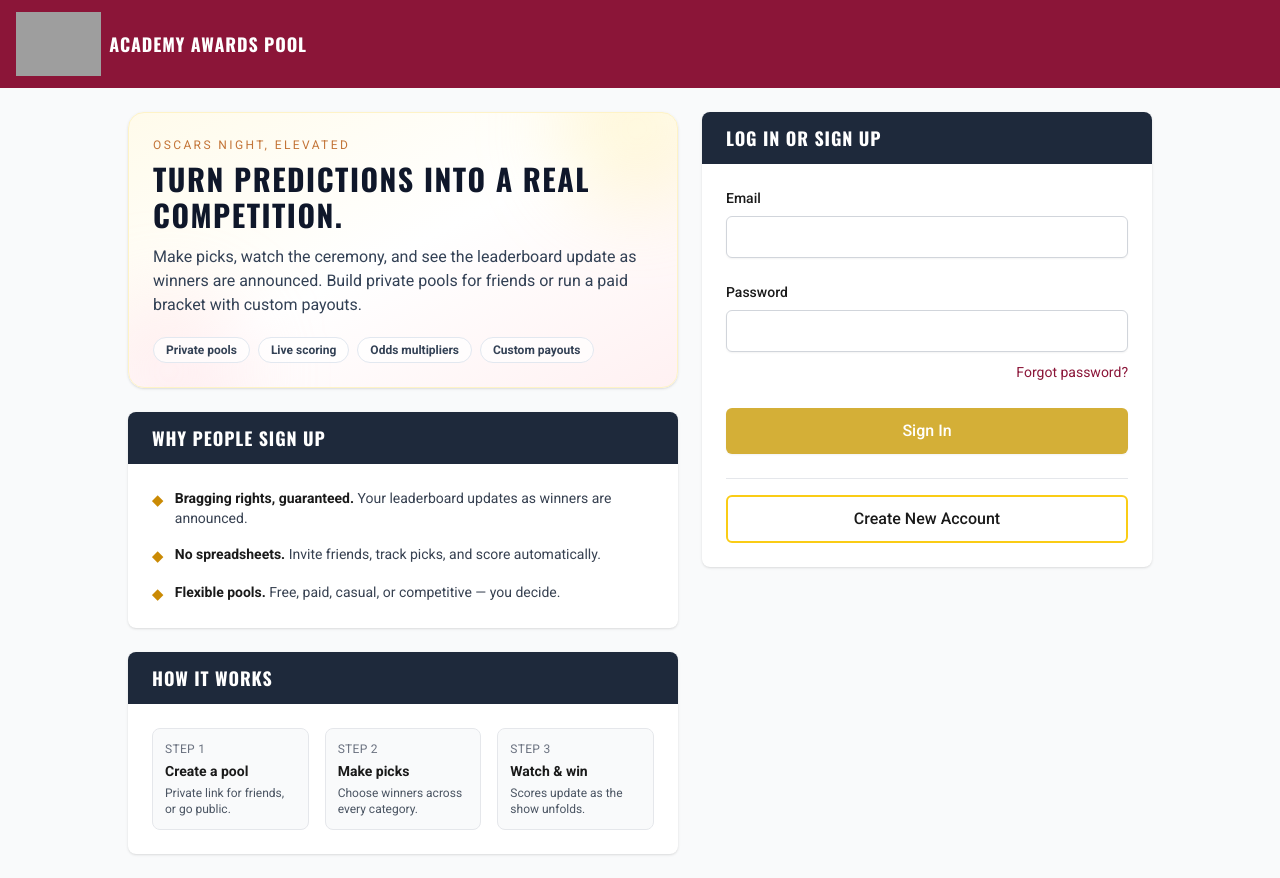
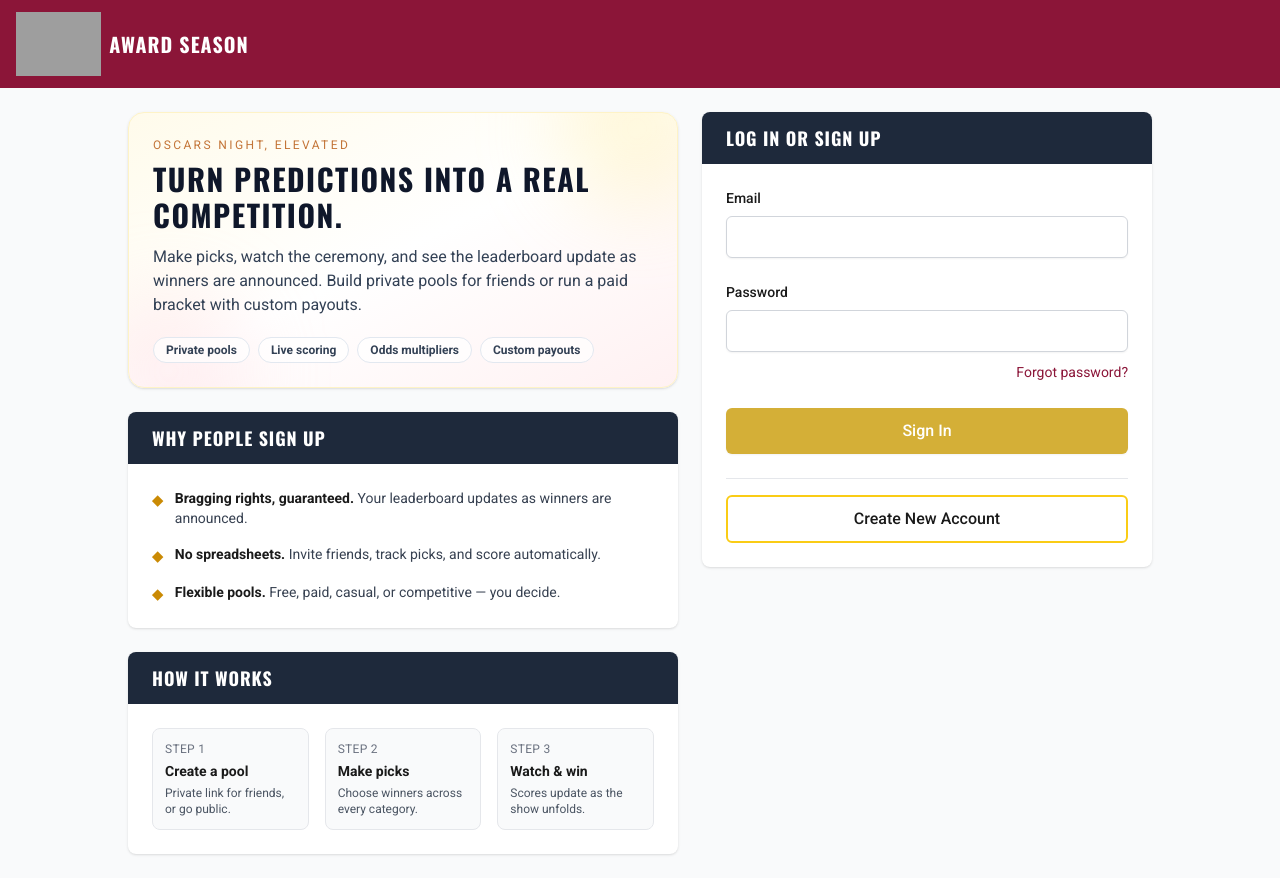
Before and after one commit to koalarick/awardseason, a React (Vite) app in the folder frontend/: page /login in a window 1280 px wide. Built offline with nearby package versions, Linux system fonts and the light colour scheme; no server answers; grey boxes are pictures that could not be loaded.

Commit message:
change name to award season

```diff
--- a/frontend/index.html
+++ b/frontend/index.html
@@ -4,7 +4,26 @@
     <meta charset="UTF-8" />
     <link rel="icon" type="image/png" href="/images/logo.png" />
     <meta name="viewport" content="width=device-width, initial-scale=1.0" />
-    <title>Academy Awards Pool</title>
+    <title>Award Season</title>
+    <meta
+      name="description"
+      content="Award Season is a fun, easy way to create and manage your awards pool."
+    />
+    <meta property="og:site_name" content="Award Season" />
+    <meta property="og:title" content="Award Season" />
+    <meta
+      property="og:description"
+      content="Award Season is a fun, easy way to create and manage your awards pool."
+    />
+    <meta property="og:type" content="website" />
+    <meta property="og:image" content="/images/logo.png" />
+    <meta name="twitter:card" content="summary" />
+    <meta name="twitter:title" content="Award Season" />
+    <meta
+      name="twitter:description"
+      content="Award Season is a fun, easy way to create and manage your awards pool."
+    />
+    <meta name="twitter:image" content="/images/logo.png" />
     <style>
       @import url('https://fonts.googleapis.com/css2?family=Oswald:wght@300;400;500;600;700&family=Roboto:wght@300;400;500;700&display=swap');
 
--- a/frontend/src/pages/Dashboard.tsx
+++ b/frontend/src/pages/Dashboard.tsx
@@ -561,9 +561,9 @@ export default function Dashboard() {
             className="flex items-center gap-2 flex-shrink-0 hover:opacity-90 transition-opacity touch-manipulation focus:outline-none focus:ring-2 focus:ring-yellow-300 focus:ring-offset-2 focus:ring-offset-red-600 rounded"
             aria-label="Go to home"
           >
-            <img src="/images/logo.png" alt="Academy Awards Pool" className="h-16 w-auto" />
-            <span className="hidden sm:inline oscars-font text-base sm:text-lg font-bold">
-              ACADEMY AWARDS POOL
+            <img src="/images/logo.png" alt="Award Season" className="h-16 w-auto" />
+            <span className="hidden sm:inline oscars-font text-lg sm:text-xl font-bold">
+              AWARD SEASON
             </span>
           </button>
 
--- a/frontend/src/pages/ForgotPassword.tsx
+++ b/frontend/src/pages/ForgotPassword.tsx
@@ -23,9 +23,9 @@ export default function ForgotPassword() {
       <header className="sticky top-0 oscars-red text-white py-3 px-4 z-40">
         <div className="max-w-7xl mx-auto flex items-center justify-start gap-3">
           <div className="flex items-center gap-2 flex-shrink-0">
-            <img src="/images/logo.png" alt="Academy Awards Pool" className="h-16 w-auto" />
-            <span className="hidden sm:inline oscars-font text-base sm:text-lg font-bold">
-              ACADEMY AWARDS POOL
+            <img src="/images/logo.png" alt="Award Season" className="h-16 w-auto" />
+            <span className="hidden sm:inline oscars-font text-lg sm:text-xl font-bold">
+              AWARD SEASON
             </span>
           </div>
         </div>
--- a/frontend/src/pages/GlobalWinners.tsx
+++ b/frontend/src/pages/GlobalWinners.tsx
@@ -251,9 +251,9 @@ export default function GlobalWinners() {
             className="flex items-center gap-2 flex-shrink-0 hover:opacity-90 transition-opacity touch-manipulation focus:outline-none focus:ring-2 focus:ring-yellow-300 focus:ring-offset-2 focus:ring-offset-red-600 rounded"
             aria-label="Go to home"
           >
-            <img src="/images/logo.png" alt="Academy Awards Pool" className="h-16 w-auto" />
-            <span className="hidden sm:inline oscars-font text-base sm:text-lg font-bold">
-              ACADEMY AWARDS POOL
+            <img src="/images/logo.png" alt="Award Season" className="h-16 w-auto" />
+            <span className="hidden sm:inline oscars-font text-lg sm:text-xl font-bold">
+              AWARD SEASON
             </span>
           </button>
 
--- a/frontend/src/pages/Login.tsx
+++ b/frontend/src/pages/Login.tsx
@@ -27,9 +27,9 @@ export default function Login() {
         <div className="max-w-7xl mx-auto flex items-center justify-start gap-3">
           {/* Logo - Left aligned */}
           <div className="flex items-center gap-2 flex-shrink-0">
-            <img src="/images/logo.png" alt="Academy Awards Pool" className="h-16 w-auto" />
-            <span className="hidden sm:inline oscars-font text-base sm:text-lg font-bold">
-              ACADEMY AWARDS POOL
+            <img src="/images/logo.png" alt="Award Season" className="h-16 w-auto" />
+            <span className="hidden sm:inline oscars-font text-lg sm:text-xl font-bold">
+              AWARD SEASON
             </span>
           </div>
         </div>
--- a/frontend/src/pages/NomineeMetadata.tsx
+++ b/frontend/src/pages/NomineeMetadata.tsx
@@ -215,9 +215,9 @@ export default function NomineeMetadata() {
             className="flex items-center gap-2 flex-shrink-0 hover:opacity-90 transition-opacity touch-manipulation focus:outline-none focus:ring-2 focus:ring-yellow-300 focus:ring-offset-2 focus:ring-offset-red-600 rounded"
             aria-label="Go to home"
           >
-            <img src="/images/logo.png" alt="Academy Awards Pool" className="h-16 w-auto" />
-            <span className="hidden sm:inline oscars-font text-base sm:text-lg font-bold">
-              ACADEMY AWARDS POOL
+            <img src="/images/logo.png" alt="Award Season" className="h-16 w-auto" />
+            <span className="hidden sm:inline oscars-font text-lg sm:text-xl font-bold">
+              AWARD SEASON
             </span>
           </button>
 
--- a/frontend/src/pages/PoolDetail.tsx
+++ b/frontend/src/pages/PoolDetail.tsx
@@ -2930,9 +2930,9 @@ export default function PoolDetail() {
             className="flex items-center gap-2 flex-shrink-0 hover:opacity-90 transition-opacity touch-manipulation focus:outline-none focus:ring-2 focus:ring-yellow-300 focus:ring-offset-2 focus:ring-offset-red-600 rounded"
             aria-label="Go to home"
           >
-            <img src="/images/logo.png" alt="Academy Awards Pool" className="h-16 w-auto" />
-            <span className="hidden sm:inline oscars-font text-base sm:text-lg font-bold">
-              ACADEMY AWARDS POOL
+            <img src="/images/logo.png" alt="Award Season" className="h-16 w-auto" />
+            <span className="hidden sm:inline oscars-font text-lg sm:text-xl font-bold">
+              AWARD SEASON
             </span>
           </button>
 
--- a/frontend/src/pages/PoolEdit.tsx
+++ b/frontend/src/pages/PoolEdit.tsx
@@ -895,9 +895,9 @@ export default function PoolEdit() {
             className="flex items-center gap-2 flex-shrink-0 hover:opacity-90 transition-opacity touch-manipulation focus:outline-none focus:ring-2 focus:ring-yellow-300 focus:ring-offset-2 focus:ring-offset-red-600 rounded"
             aria-label="Go to home"
           >
-            <img src="/images/logo.png" alt="Academy Awards Pool" className="h-16 w-auto" />
-            <span className="hidden sm:inline oscars-font text-base sm:text-lg font-bold">
-              ACADEMY AWARDS POOL
+            <img src="/images/logo.png" alt="Award Season" className="h-16 w-auto" />
+            <span className="hidden sm:inline oscars-font text-lg sm:text-xl font-bold">
+              AWARD SEASON
             </span>
           </button>
 
--- a/frontend/src/pages/PoolInvite.tsx
+++ b/frontend/src/pages/PoolInvite.tsx
@@ -174,9 +174,9 @@ export default function PoolInvite() {
             className="flex items-center gap-2 flex-shrink-0 hover:opacity-90 transition-opacity touch-manipulation focus:outline-none focus:ring-2 focus:ring-yellow-300 focus:ring-offset-2 focus:ring-offset-red-600 rounded"
             aria-label="Go to home"
           >
-            <img src="/images/logo.png" alt="Academy Awards Pool" className="h-16 w-auto" />
-            <span className="hidden sm:inline oscars-font text-base sm:text-lg font-bold">
-              ACADEMY AWARDS POOL
+            <img src="/images/logo.png" alt="Award Season" className="h-16 w-auto" />
+            <span className="hidden sm:inline oscars-font text-lg sm:text-xl font-bold">
+              AWARD SEASON
             </span>
           </Link>
 
--- a/frontend/src/pages/ResetPassword.tsx
+++ b/frontend/src/pages/ResetPassword.tsx
@@ -44,9 +44,9 @@ export default function ResetPassword() {
       <header className="sticky top-0 oscars-red text-white py-3 px-4 z-40">
         <div className="max-w-7xl mx-auto flex items-center justify-start gap-3">
           <div className="flex items-center gap-2 flex-shrink-0">
-            <img src="/images/logo.png" alt="Academy Awards Pool" className="h-16 w-auto" />
-            <span className="hidden sm:inline oscars-font text-base sm:text-lg font-bold">
-              ACADEMY AWARDS POOL
+            <img src="/images/logo.png" alt="Award Season" className="h-16 w-auto" />
+            <span className="hidden sm:inline oscars-font text-lg sm:text-xl font-bold">
+              AWARD SEASON
             </span>
           </div>
         </div>
--- a/frontend/src/pages/Users.tsx
+++ b/frontend/src/pages/Users.tsx
@@ -98,9 +98,9 @@ export default function Users() {
             className="flex items-center gap-2 flex-shrink-0 hover:opacity-90 transition-opacity touch-manipulation focus:outline-none focus:ring-2 focus:ring-yellow-300 focus:ring-offset-2 focus:ring-offset-red-600 rounded"
             aria-label="Go to home"
           >
-            <img src="/images/logo.png" alt="Academy Awards Pool" className="h-16 w-auto" />
-            <span className="hidden sm:inline oscars-font text-base sm:text-lg font-bold">
-              ACADEMY AWARDS POOL
+            <img src="/images/logo.png" alt="Award Season" className="h-16 w-auto" />
+            <span className="hidden sm:inline oscars-font text-lg sm:text-xl font-bold">
+              AWARD SEASON
             </span>
           </button>
 
```
Also changed, not shown: 1 other file (tests, documents, lock files or other folders).
